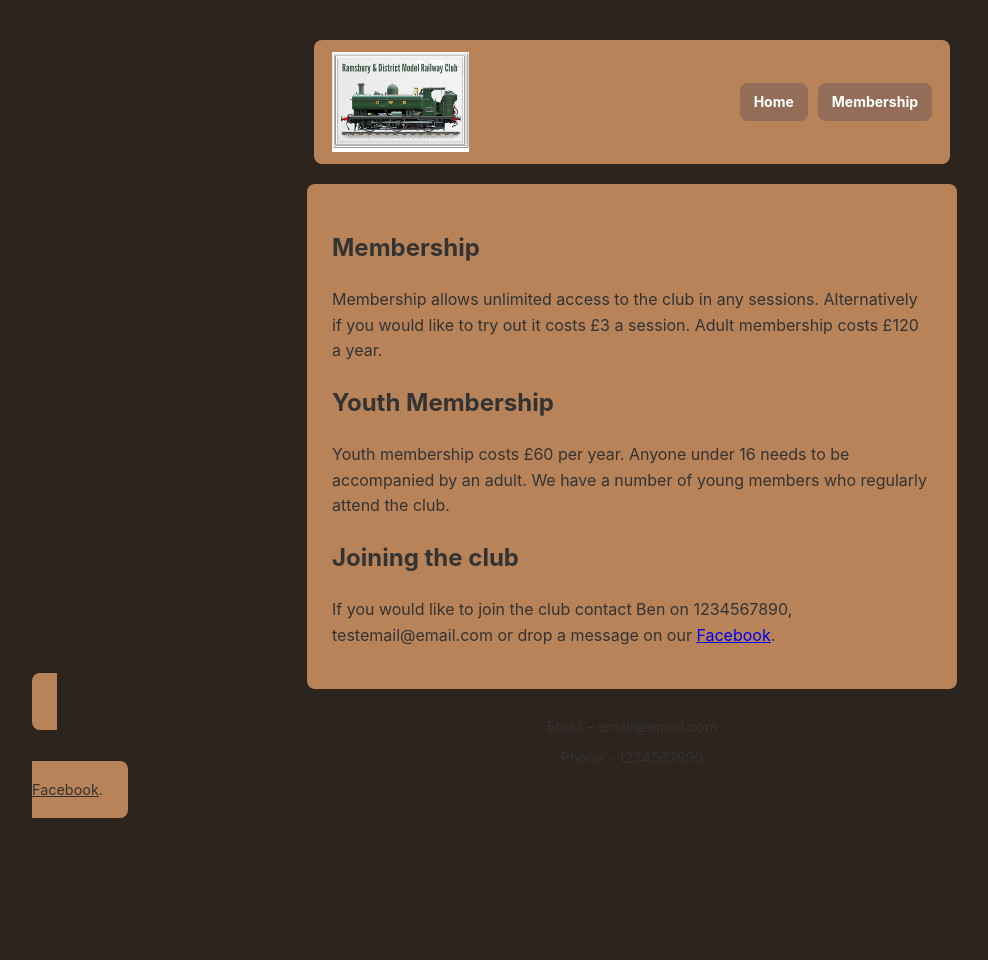
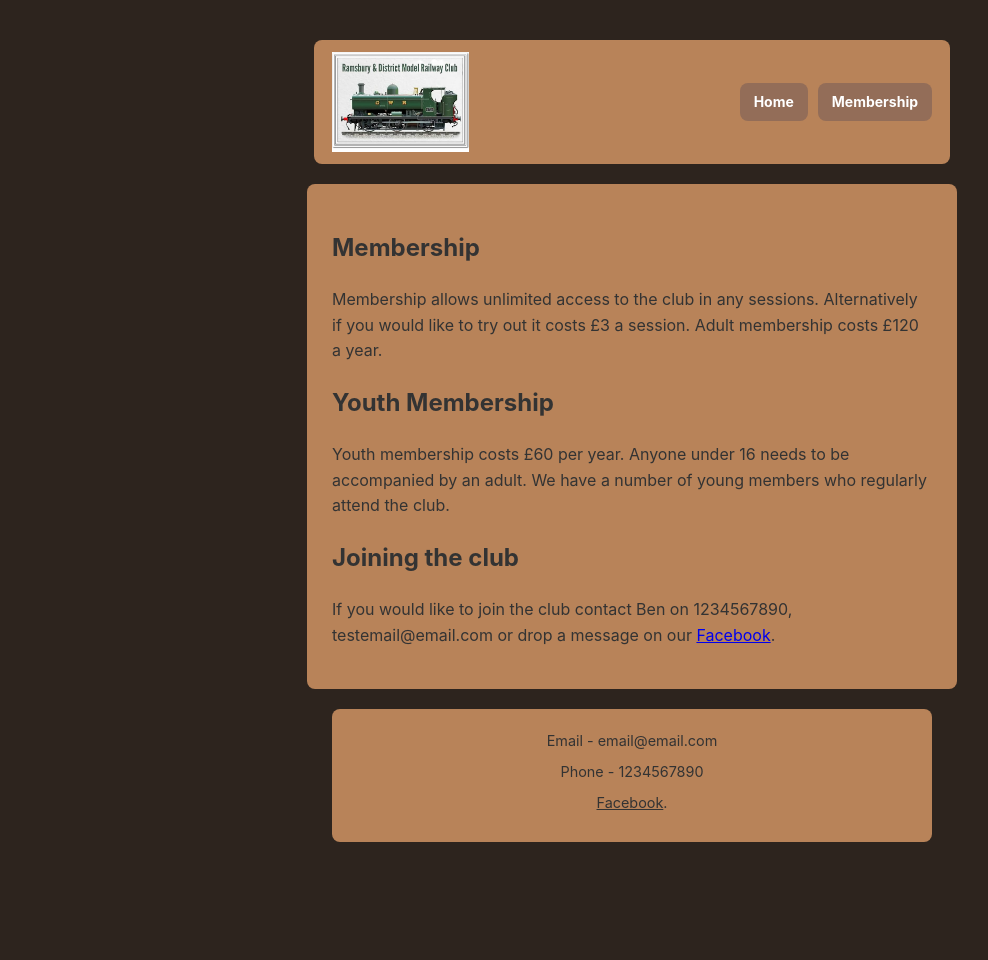
Before and after one commit to Henspenst/rdmrc-website, a Jekyll site: the page built from Pages/membership.md, in a window 1280 px wide. Shown: the whole page, without its empty margins (8-996 px from the left). Built offline with Jekyll 4.4.1, drawn with Linux system fonts in a browser that asks for light colours.

Commit message:
fixing footer 1.0

```diff
--- a/_layouts/default.html
+++ b/_layouts/default.html
@@ -35,10 +35,10 @@
       {{ content }}
     </div>
 
-    <dfooter class="footer">
+    <footer class="footer">
     <p> Email - email@email.com</p>
     <p> Phone - 1234567890</p>
-    <a href="https://www.facebook.com/groups/304517475303482/" target="_blank" rel="noopener">Facebook</a>.
+    <p><a href="https://www.facebook.com/groups/304517475303482/" target="_blank" rel="noopener">Facebook</a>.</p>
     </footer>
 
   </body>
--- a/assets/css/style.css
+++ b/assets/css/style.css
@@ -37,14 +37,12 @@ html, body {
 }
 
 .footer a {
-  color: inherit; /* Or use inherit so it matches your paragraph text */
-  text-decoration: underline; /* Optional: adds an underline so users know it's clickable */
-  display: inline;
-  margin: 0;
+  color: inherit;
+  text-decoration: underline;
 }
 
 .footer a:hover {
-  filter: brightness(0.85);
+  opacity: 0.8;
 }
 
 /* Header area */
```
